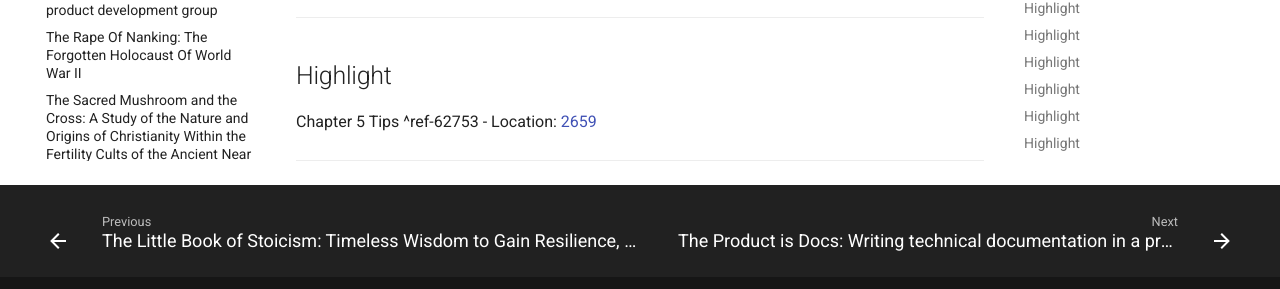
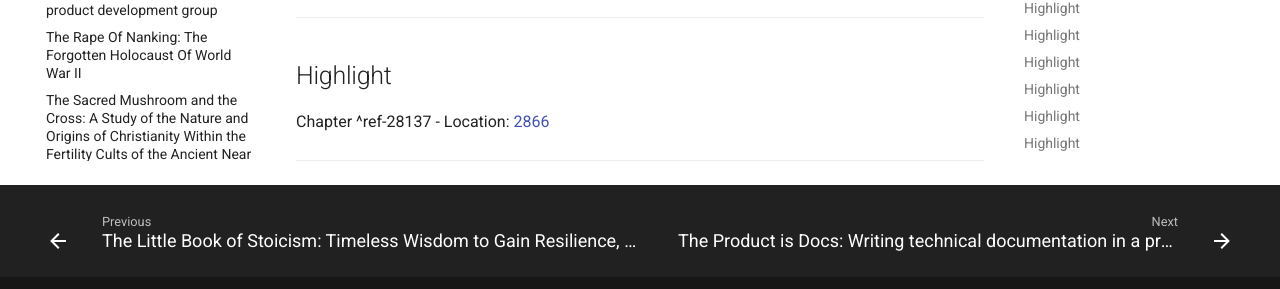
Before and after one commit to josh-wong/kindle-highlights-notes, an MkDocs documentation site: the page built from docs/The Product Book.md, in a window 1280 px wide and 900 px high, scrolled down 12700 px. Shown: the part 558-847 px from the top of the window. Built offline with MkDocs 1.6.1 and Material for MkDocs 9.7.7, drawn with Linux system fonts in a browser that asks for light colours; comment, search, counter and statistics services are not loaded.

Commit message:
Update highlights and notes

```diff
--- a/docs/The Product Book.md
+++ b/docs/The Product Book.md
@@ -332,7 +332,7 @@ Thos section is helpful and may be useful for myself or others to refer to in th
 ---
 ## Highlight
 
-Chapter 5 Tips ^ref-62753
-- Location: [2659](kindle://book?action=open&asin=B071HFBGXR&location=2659)
+Chapter ^ref-28137
+- Location: [2866](kindle://book?action=open&asin=B071HFBGXR&location=2866)
 
 ---
```
Also changed, not shown: other parts of docs/The Product Book.md (+1 -1 lines).
